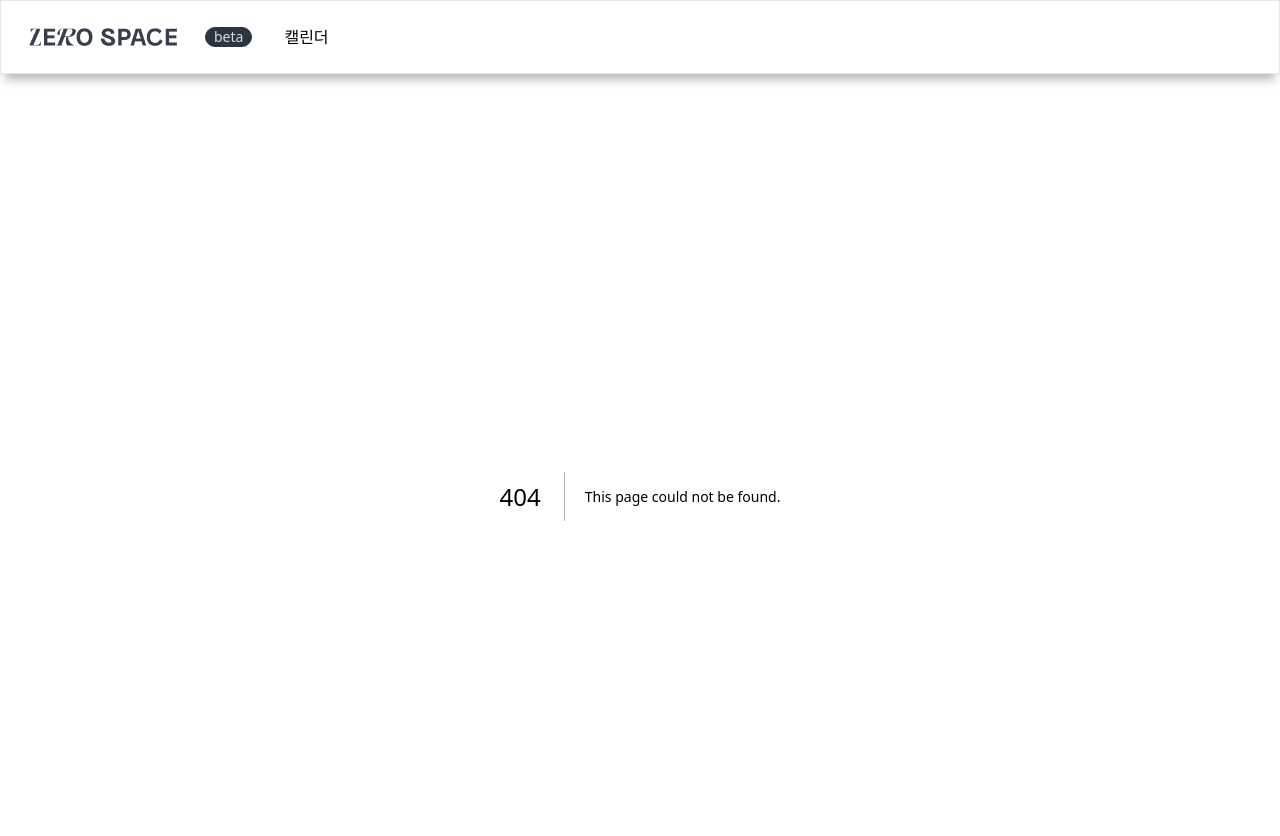
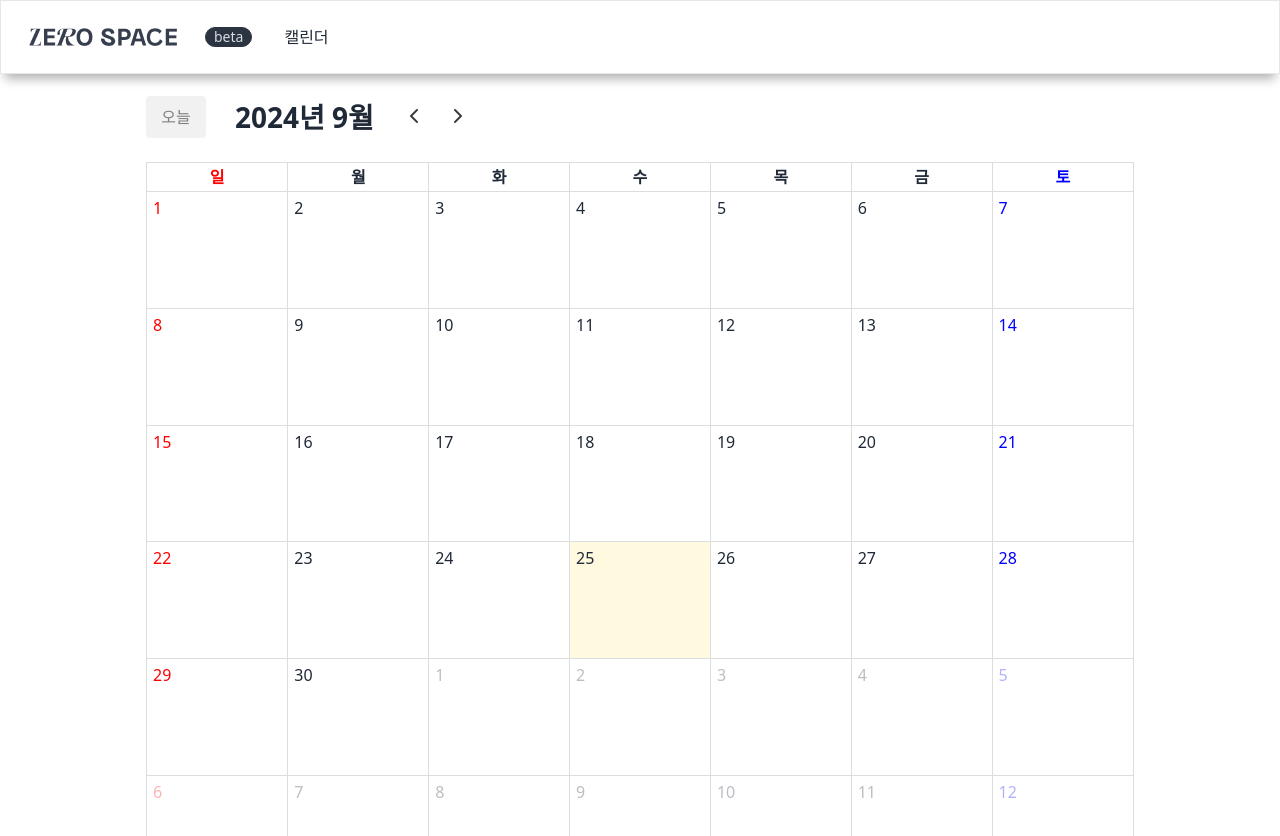
Before and after one commit to p-inn/ZeroSpaceService, a Next.js app: page /main/calendar in a window 1280 px wide. Before the commit this address had no page. Shown: the top 836 px of the page. Built offline with nearby package versions, Linux system fonts and the light colour scheme.

Commit message:
[feat]메인 Calendar UI 구현

```diff
--- a/src/app/globals.css
+++ b/src/app/globals.css
@@ -227,3 +227,75 @@ select:-webkit-autofill:hover,
 select:-webkit-autofill:focus {
   -webkit-text-fill-color: #fff;
 }
+
+/* Calendar CSS */
+.fc-day-sun a { /* 일요일 컬러 */
+  color: red !important;
+}
+
+.fc-day-sat a { /* 토요일 컬러 */
+  color: blue !important;
+}
+.fc .fc-daygrid-day-top {
+  flex-direction: row !important;
+  height: 30px !important;
+  margin-bottom: 3px !important;
+  padding-left: 2px;
+}
+
+.fc-toolbar {
+  display: flex;
+  justify-content: space-between;
+}
+.fc-toolbar-title{
+  font-weight: bold;
+}
+.fc-toolbar .fc-toolbar-chunk {
+  display: flex;
+  gap: 8px; /* 툴바의 요소 간 간격 추가 */
+}
+
+.fc-today-button {
+  width: 60px;
+  padding: 0.5rem 1rem;
+  border-radius: 0.375rem;
+  border: none !important;
+  background-color: #eaeaea !important;
+  color: #393939 !important;
+}
+
+.fc-button:hover {
+  background-color: #d7d7d7 !important;
+  border: none !important;
+}
+
+/* .fc-button-primary {
+  background-color: #3b82f6;
+  color: white;
+  border: none !important;
+} */
+
+.fc-button-group {
+  display: flex;
+  justify-content: space-around;
+  gap: 5px;
+}
+.fc-prev-button, .fc-next-button {
+  background-color: #FFFFFF !important;
+  color: #393939 !important;
+  border: none !important;
+  width: 40px !important;
+  height: 40px !important;
+  border-radius: 50% !important;
+  display: flex !important;
+  justify-content: center !important;
+  align-items: center !important;
+  padding: 0 !important;
+}
+
+.fc-prev-button:focus, .fc-next-button:focus,
+.fc-prev-button:active, .fc-next-button:active,
+.fc-prev-button:focus-visible, .fc-next-button:focus-visible {
+  outline: none !important;
+  box-shadow: none !important;
+}
--- /dev/null
+++ b/src/app/main/calendar/page.tsx
@@ -0,0 +1,12 @@
+import React from 'react';
+import Calendar from '@/components/Calendar';
+
+const calendarPage = () => {
+  return (
+    <div>
+      <Calendar />
+    </div>
+  );
+};
+
+export default calendarPage;
--- /dev/null
+++ b/src/app/page.tsx
@@ -0,0 +1,9 @@
+import MainLayout from "./main/page";
+
+const Home = () => {
+  return (
+    <MainLayout />
+  )
+};
+
+export default Home;
--- a/src/components/Calendar.tsx
+++ b/src/components/Calendar.tsx
@@ -1,96 +1,31 @@
-"use client";
-import React, { useState } from "react";
-import ReservationDetail from "./ReservationDetail"; // 예약 상세 정보를 보여줄 컴포넌트
-const Calendar: React.FC = () => {
-  const [selectedDate, setSelectedDate] = useState<string | null>(null);
+'use client';
+import React from 'react';
+import FullCalendar from '@fullcalendar/react';
+import dayGridPlugin from '@fullcalendar/daygrid';
+import koLocale from '@fullcalendar/core/locales/ko';
 
-  const handleDateClick = (date: string) => {
-    setSelectedDate(date); // 날짜 클릭 시 선택된 날짜를 저장
-  };
+
+const Calendar = () => {
 
   return (
-    <div className="lg:flex lg:h-full lg:flex-col">
-      <header className="flex items-center justify-between border-b border-gray-200 px-6 py-4 lg:flex-none">
-        <h1 className="text-base font-semibold leading-6 text-gray-900">
-          <time dateTime="2024-09">September 2024</time>
-        </h1>
-        <div className="flex items-center">
-          <div className="relative flex items-center rounded-md bg-white shadow-sm md:items-stretch">
-            <button
-              type="button"
-              className="flex h-9 w-12 items-center justify-center rounded-l-md border-y border-l border-gray-300 pr-1 text-gray-400 hover:text-gray-500 focus:relative md:w-9 md:pr-0 md:hover:bg-gray-50"
-            >
-              <span className="sr-only">Previous month</span>
-              <svg
-                className="h-5 w-5"
-                viewBox="0 0 20 20"
-                fill="currentColor"
-                aria-hidden="true"
-              >
-                <path
-                  fillRule="evenodd"
-                  d="M12.79 5.23a.75.75 0 01-.02 1.06L8.832 10l3.938 3.71a.75.75 0 11-1.04 1.08l-4.5-4.25a.75.75 0 010-1.08l4.5-4.25a.75.75 0 011.06.02z"
-                  clipRule="evenodd"
-                />
-              </svg>
-            </button>
-            <button
-              type="button"
-              className="hidden border-y border-gray-300 px-3.5 text-sm font-semibold text-gray-900 hover:bg-gray-50 focus:relative md:block"
-            >
-              Today
-            </button>
-            <span className="relative -mx-px h-5 w-px bg-gray-300 md:hidden"></span>
-            <button
-              type="button"
-              className="flex h-9 w-12 items-center justify-center rounded-r-md border-y border-r border-gray-300 pl-1 text-gray-400 hover:text-gray-500 focus:relative md:w-9 md:pl-0 md:hover:bg-gray-50"
-            >
-              <span className="sr-only">Next month</span>
-              <svg
-                className="h-5 w-5"
-                viewBox="0 0 20 20"
-                fill="currentColor"
-                aria-hidden="true"
-              >
-                <path
-                  fillRule="evenodd"
-                  d="M7.21 14.77a.75.75 0 01.02-1.06L11.168 10 7.23 6.29a.75.75 0 111.04-1.08l4.5 4.25a.75.75 0 010 1.08l-4.5 4.25a.75.75 0 01-1.06-.02z"
-                  clipRule="evenodd"
-                />
-              </svg>
-            </button>
-          </div>
-        </div>
-      </header>
-
-      <div className="shadow ring-1 ring-black ring-opacity-5 lg:flex lg:flex-auto lg:flex-col">
-        <div className="grid grid-cols-7 gap-px border-b border-gray-300 bg-gray-200 text-center text-xs font-semibold leading-6 text-gray-700 lg:flex-none">
-          {["M", "T", "W", "T", "F", "S", "S"].map((day, idx) => (
-            <div key={idx} className="flex justify-center bg-white py-2">
-              <span>{day}</span>
-            </div>
-          ))}
-        </div>
-
-        <div className="grid grid-cols-7 gap-px bg-gray-200 text-xs text-gray-700 lg:flex-auto">
-          {[...Array(30)].map((_, index) => (
-            <button
-              key={index}
-              className="relative bg-white px-3 py-2 hover:bg-gray-100"
-              onClick={() => handleDateClick(`2024-09-${index + 1}`)}
-            >
-              <time dateTime={`2024-09-${index + 1}`}>{index + 1}</time>
-            </button>
-          ))}
-        </div>
-      </div>
-
-      {selectedDate && (
-        <ReservationDetail
-          date={selectedDate}
-          onClose={() => setSelectedDate(null)}
-        />
-      )}
+    <div className=''>
+      <FullCalendar
+        plugins={[ dayGridPlugin ]}
+        initialView="dayGridMonth"
+        locale={koLocale}
+        headerToolbar={{
+          left: 'today title prev,next',
+          center: '',
+          right: ''
+        }}
+        events={[
+          { title: 'Event 1', date: '2024-06-01' },
+          { title: 'Event 2', date: '2024-06-07' }
+        ]}
+        dayCellContent={(dayCellArg) => (
+          <span>{dayCellArg.date.getDate()}</span>  // 날짜 숫자만 표시
+        )}
+      />
     </div>
   );
 };
```
